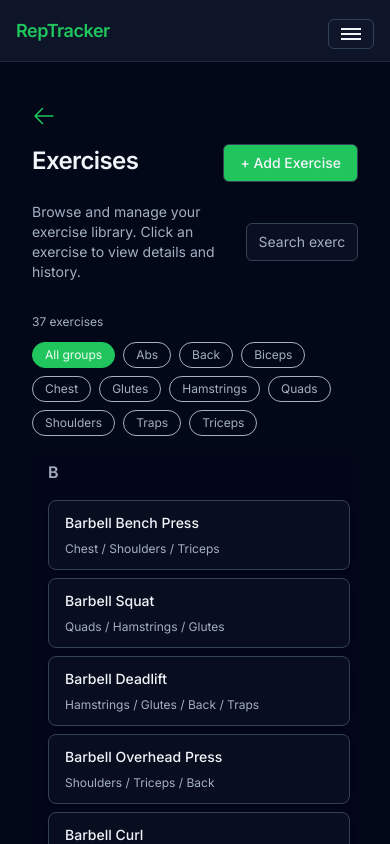
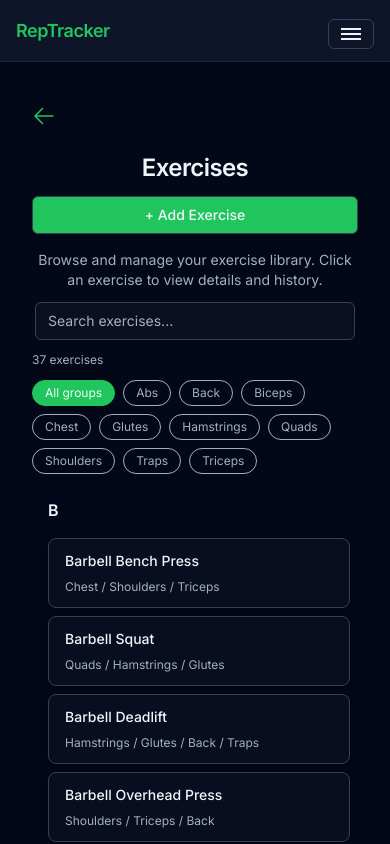
Before and after one commit to mkibler7/set-tracker, a Next.js app in the folder frontend/: page /exercises in a window 390 px wide. Shown: the top 844 px of the page. Built offline with nearby package versions, Linux system fonts and the light colour scheme.

Commit message:
Fixed up UI on exercises tab

```diff
--- a/frontend/app/exercises/page.tsx
+++ b/frontend/app/exercises/page.tsx
@@ -174,7 +174,7 @@ export default function ExercisesPage() {
             <div key={letter} className="mb-3">
               <div className="sticky top-0 z-20 -mx-4 bg-slate-950">
                 <div className="flex items-end px-4 py-2">
-                  <h2 className="text-[1rem] font-semibold uppercase tracking-wide text-muted-foreground">
+                  <h2 className="text-[1rem] font-semibold uppercase tracking-wide text-foreground">
                     {letter}
                   </h2>
                 </div>
--- a/frontend/components/exercises/ExercisesHeader.tsx
+++ b/frontend/components/exercises/ExercisesHeader.tsx
@@ -1,5 +1,4 @@
 import PageBackButton from "@/components/shared/PageBackButton";
-import { add } from "date-fns";
 
 type ExercisesHeaderProps = {
   search: string;
@@ -16,22 +15,29 @@ export default function ExercisesHeader({
     <div>
       <PageBackButton />
 
-      <div className="mb-5 flex items-center justify-between gap-2">
-        <p className="text-2xl mb-1 font-semibold tracking-tight text-foreground">
+      <header className="mt-6 space-y-4">
+        {/* Row 1: Title + CTA */}
+        <div className="flex flex-col items-center gap-3 sm:flex-row sm:items-end sm:justify-between">
+          <h1 className="text-2xl font-semibold tracking-tight text-foreground text-center sm:text-left">
             Exercises
-        </p>
-        <button className="primary-button" onClick={onAddExercise}>
+          </h1>
+
+          <button
+            className="primary-button w-full sm:w-auto"
+            onClick={onAddExercise}
+          >
             + Add Exercise
           </button>
         </div>
 
-      <div className="mt-1 mb-5 flex items-center justify-between gap-4">
-        <p className="text-sm text-muted-foreground">
+        {/* Row 2: Description + Search */}
+        <div className="flex flex-col gap-3 sm:flex-row sm:items-center sm:justify-between">
+          <p className="text-sm text-muted-foreground text-center sm:text-left sm:max-w-xl">
             Browse and manage your exercise library. Click an exercise to view
             details and history.
           </p>
 
-        <div className="w-full max-w-xs">
+          <div className="w-full max-w-xs mx-auto sm:mx-0">
             <input
               type="text"
               value={search}
@@ -41,6 +47,7 @@ export default function ExercisesHeader({
             />
           </div>
         </div>
+      </header>
     </div>
   );
 }
```
Lines whose indentation alone changed are shown as unchanged.
